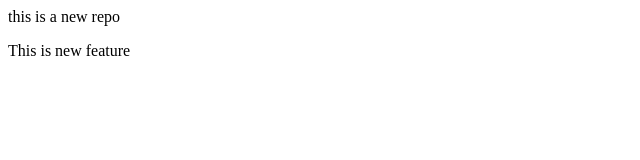
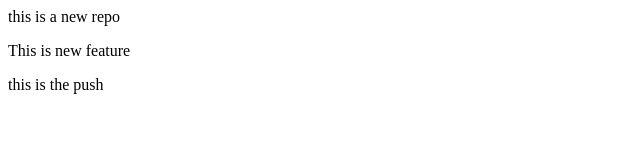
Before and after one commit to AshutoshKumar9911/LocalRepo, a plain HTML site: page index.html in a window 1280 px wide. Shown: the whole page, without its empty margins (0-640 px from the left). Drawn offline with Linux system fonts and the light colour scheme.

Commit message:
line add now

```diff
--- a/index.html
+++ b/index.html
@@ -1,2 +1,3 @@
 <p>this is a new repo</p>
 <p>This is new feature</p>
+<p>this is the push </p>
```
